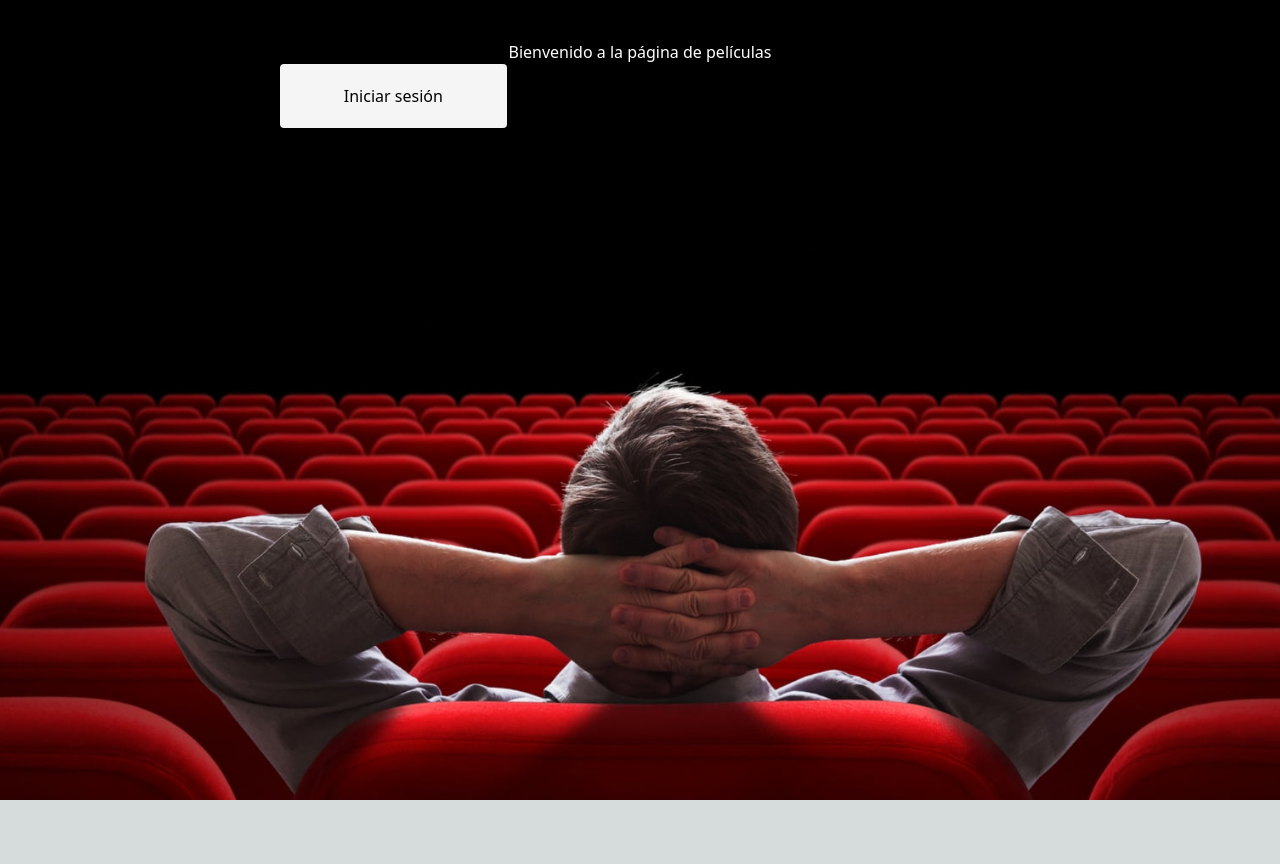
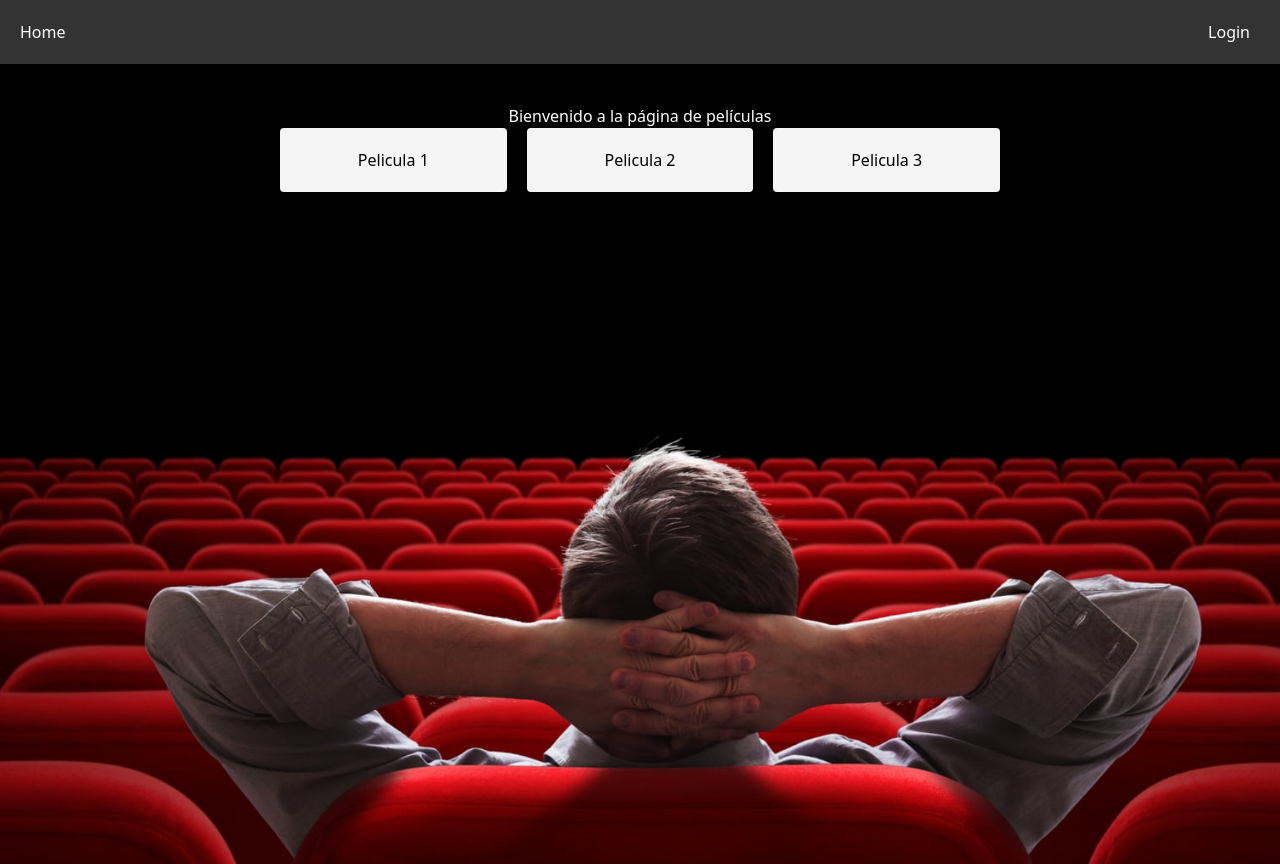
Before and after one commit to Makox1/Proyecto_AppMovieFront, a Next.js app: page / in a window 1280 px wide. Before the commit the page ends 800 px from the top, so only its background shows below. Built offline with nearby package versions, Linux system fonts and the light colour scheme.

Commit message:
Implementacion de Navbar

```diff
--- /dev/null
+++ b/components/Navbar.tsx
@@ -0,0 +1,55 @@
+import React, { useEffect, useState } from 'react';
+import styles from '../styles/Navbar.module.css';
+
+const Navbar: React.FC = () => {
+  const [isUserLoggedIn, setIsUserLoggedIn] = useState<boolean>(false);
+  const [userName, setUserName] = useState<string>("");
+
+  useEffect(() => {
+    const storedValue = localStorage.getItem("isLogin");
+    const storedUserName = localStorage.getItem("nameUser");
+    if (storedValue === "true" && storedUserName) {
+      setIsUserLoggedIn(true);
+      setUserName(storedUserName || "");
+    }
+  }, []);
+
+  const logout = () => {
+    localStorage.removeItem("isLogin");
+    localStorage.removeItem("nameUser");
+    setIsUserLoggedIn(false);
+    setUserName("");
+  };
+
+  return (
+    <nav className={styles.navbar}>
+      <div className={styles.navbarLeft}>
+        <ul className={styles.navList}>
+          <li>
+            <a href="/">Home</a>
+          </li>
+        </ul>
+      </div>
+      <div className={styles.navbarRight}>
+        <ul className={styles.navList}>
+          {isUserLoggedIn ? (
+            <>
+              <li className={styles.username}>
+                <a href="/perfil">{userName}</a>
+              </li>
+              <li className={styles.logout} onClick={logout}>
+                <a href="/">Cerrar sesión</a>
+              </li>
+            </>
+          ) : (
+            <li className={styles.login}>
+              <a href="/login">Login</a>
+            </li>
+          )}
+        </ul>
+      </div>
+    </nav>
+  );
+};
+
+export default Navbar;
--- a/pages/index.tsx
+++ b/pages/index.tsx
@@ -1,65 +1,27 @@
-import React, { useEffect, useState } from 'react';
+import React from 'react';
 import Head from 'next/head';
 import styles from '../styles/Home.module.css';
+import Navbar from '../components/Navbar';
 
 const Home = () => {
-  const [isLogin, setIsLogin] = useState(false);
-  const [nameUser, setNameUser] = useState('');
-
-  useEffect(() => {
-    const storedValue = localStorage.getItem('isLogin');
-    const storedName = localStorage.getItem('nameUser');
-    if (storedValue === 'true') {
-      setIsLogin(true);
-      setNameUser(storedName ?? '');
-    }
-  }, []);
-
-  const handleLogout = () => {
-    localStorage.removeItem('isLogin');
-    localStorage.removeItem('nameUser');
-    setIsLogin(false);
-    setNameUser('');
-  };
-
-  if (isLogin) {
   const movies = [
     { id: 1, title: 'Pelicula 1' },
-      { id: 2, title: nameUser },
-      { id: 3, title: <a href="/">Cerrar Sesión</a>, onClick: handleLogout },
+    { id: 2, title: 'Pelicula 2' },
+    { id: 3, title: 'Pelicula 3' },
     // Agrega más películas aquí...
   ];
+
   return (
+<div> <Navbar />
   <div className={styles.mainContainer}>
       <div className={styles.container}>
         <Head>
           <title>Películas</title>
         </Head>
 
-          <h1 className={styles.title}>Bienvenido a la página de películas</h1>
-
-          <div className={styles.movieList}>
-            {movies.map((movie) => (
-              <div key={movie.id} className={styles.movieItem} onClick={movie.onClick}>
-                {movie.title}
-              </div>
-            ))}
-          </div>
-        </div>
-      </div>
-    );
-  } else {
-    const movies = [
-      { id: 1, title: <a href="/login">Iniciar sesión</a> },
-    ];
-    return (
-      <div className={styles.mainContainer}>
-        <div className={styles.container}>
-          <Head>
-            <title>Películas</title>
-          </Head>
-
-          <h1 className={styles.title}>Bienvenido a la página de películas</h1>
+        <h1 className={styles.title}>
+          Bienvenido a la página de películas{' '}
+        </h1>
 
        <div className={styles.movieList}>
           {movies.map((movie) => (
@@ -70,8 +32,8 @@ const Home = () => {
         </div>
       </div>
     </div>
+ </div>
   );
-  }
 };
 
 export default Home;
--- a/pages/login.tsx
+++ b/pages/login.tsx
@@ -3,6 +3,7 @@ import styles from '../styles/Login.module.css';
 import Link from 'next/link';
 import { useRouter } from 'next/router';
 import React, { useEffect } from 'react';
+import Navbar from '../components/Navbar';
 import { ApolloClient, InMemoryCache, createHttpLink, ApolloProvider, useQuery, gql } from '@apollo/client';
 
 const httpLink = createHttpLink({
@@ -73,6 +74,7 @@ const Login = () => {
   }, [isLog]);
 
   return (
+    <div> <Navbar />
     <ApolloProvider client={client}>
       <div className={styles.mainContainer}>
         <div className={styles.container}>
@@ -119,6 +121,7 @@ const Login = () => {
         </div>
       </div>
     </ApolloProvider>
+    </div>
   );
 };
 
--- a/pages/register.tsx
+++ b/pages/register.tsx
@@ -3,6 +3,7 @@ import styles from '../styles/Login.module.css';
 import Link from 'next/link';
 import { ApolloClient, InMemoryCache, createHttpLink, ApolloProvider, useMutation, gql } from '@apollo/client';
 import { useRouter } from 'next/router';
+import Navbar from '../components/Navbar';
 import React, { useEffect } from 'react';
 
 const httpLink = createHttpLink({
@@ -90,6 +91,7 @@ const Register = () => {
 
   if (registrationSuccess) {
     return (
+      <div> <Navbar />
       <ApolloProvider client={client}>
         <div className={styles.mainContainer}>
           <div className={styles.container}>
@@ -108,10 +110,12 @@ const Register = () => {
           </div>
         </div>
       </ApolloProvider>
+      </div>
     );
   }
 
   return (
+    <div> <Navbar />
     <ApolloProvider client={client}>
       <div className={styles.mainContainer}>
         <div className={styles.container}>
@@ -170,6 +174,7 @@ const Register = () => {
         </div>
       </div>
     </ApolloProvider>
+    </div>
   );
 };
 
--- /dev/null
+++ b/styles/Navbar.module.css
@@ -0,0 +1,44 @@
+.navbar {
+    background-color: #333;
+    color: #fff;
+    padding: 20px;
+    display: flex;
+    justify-content: space-between;
+  }
+
+  .navbar ul {
+    list-style: none;
+    margin: 0;
+    padding: 0;
+    display: flex;
+  }
+
+  .navbar li {
+    margin-right: 10px;
+  }
+
+  .navbar a {
+    color: #fff;
+    text-decoration: none;
+  }
+
+  .navbar a:hover {
+    text-decoration: underline;
+  }
+
+  .navbarLeft {
+    display: flex;
+  }
+
+  .navbarRight {
+    display: flex;
+    justify-content: flex-end;
+  }
+
+  .username {
+    margin-right: 5px; /* Ajusta el valor según tus necesidades */
+  }
+
+  .login {
+    margin-left: 5px; /* Ajusta el valor según tus necesidades */
+  }
```
Lines whose indentation alone changed are shown as unchanged.
